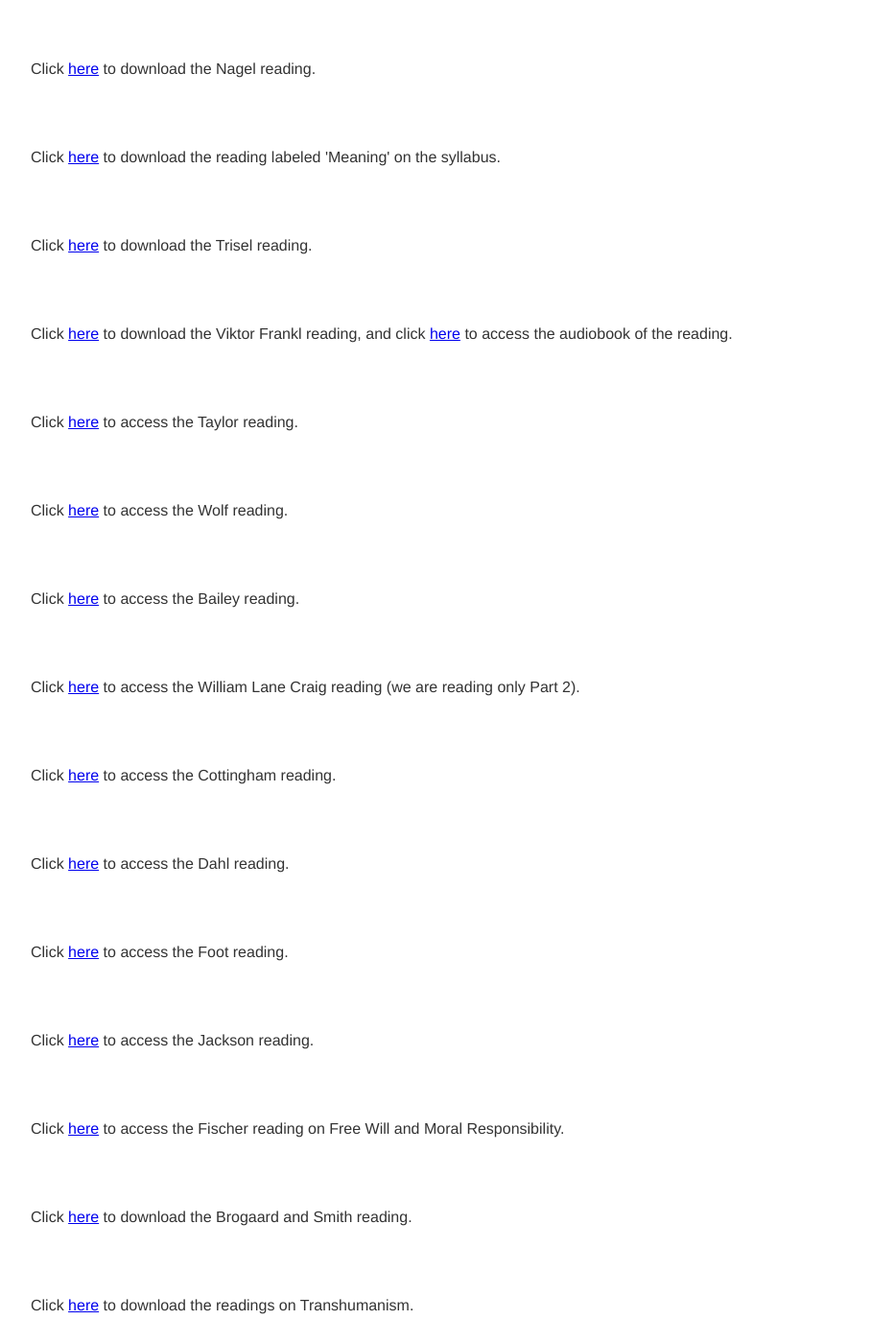
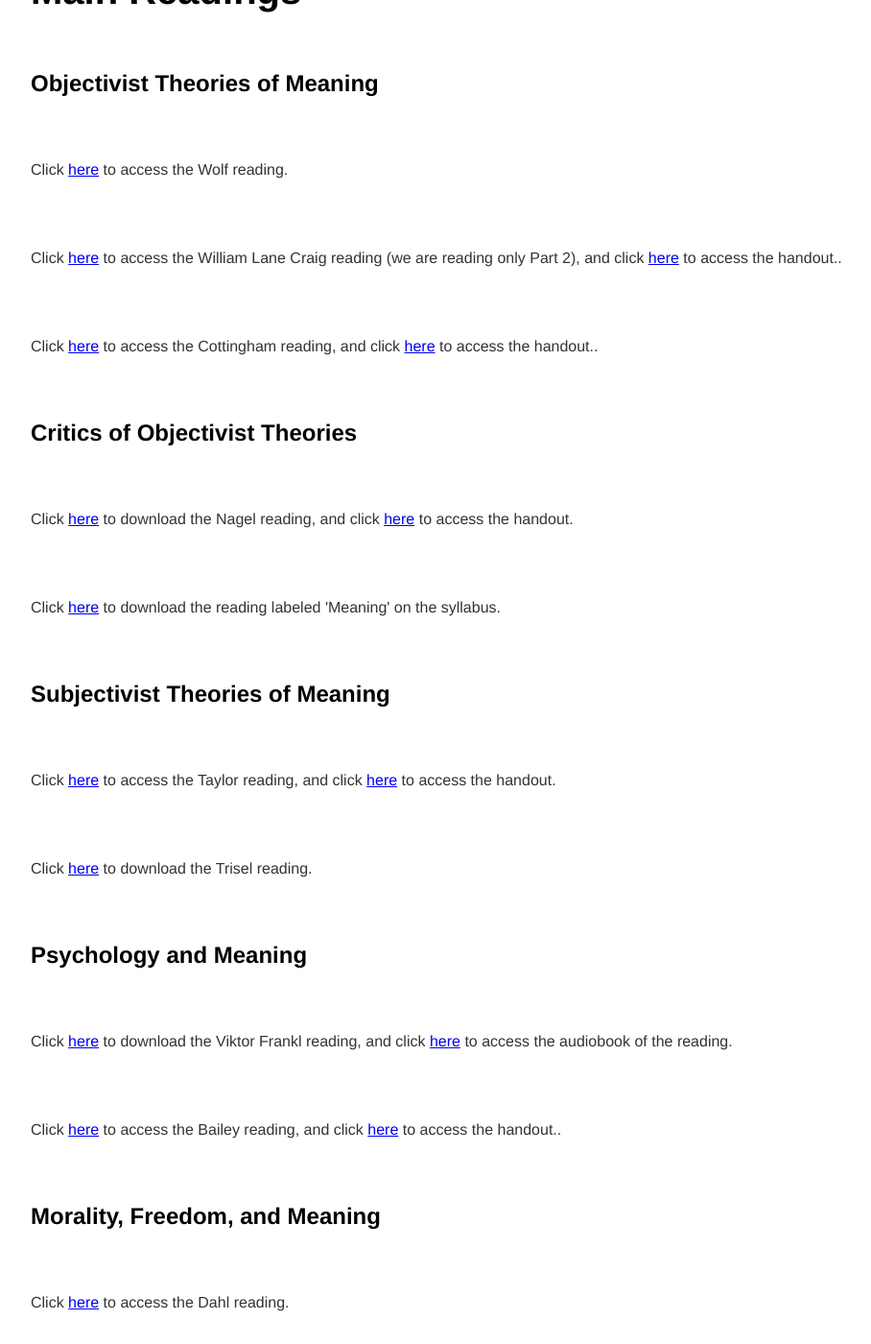
Before and after one commit to kevinjpatton/kevinjpatton.github.io, a Jekyll site: the page built from teaching/phil_1010/index.html, in a window 1280 px wide and 1400 px high, scrolled down 787 px. Shown: the whole window at 96% size, without its empty margins (160-1068 px from the left). Built offline with Jekyll 4.4.1, drawn with Linux system fonts in a browser that asks for light colours; Markdown is read by kramdown in place of the engine named in the settings; some of the changed text lies outside the part shown.

Commit message:
Update index.html

```diff
--- a/teaching/phil_1010/index.html
+++ b/teaching/phil_1010/index.html
@@ -10,31 +10,34 @@ title: Teaching - Phil 1010
 <p>Click <a href="/teaching/phil_1010/Handout - Interview Assignment.pdf" target="_blank">here</a> to access the handout for the <i>Meaningful Conversations</i> assignment.</p>
 <p>Click <a href="/teaching/phil_1010/Handout - Bak EC - Phil1010.pdf" target="_blank">here</a> to access the handout for the Extra Credit assignment.</p>
 
-<h2>Main Readings</h2>
-<p>Click <a href="/teaching/phil_1010/Thomas Nagel - Mortal Questions.pdf" target="_blank">here</a> to download the Nagel reading.</p>
+<h1>Main Readings</h1>
+<h2>Objectivist Theories of Meaning</h2>
+<p>Click <a href="/teaching/phil_1010/Susan Wolf - The Meanings of Lives.pdf" target="_blank">here</a> to access the Wolf reading.</p>
+<p>Click <a href="/teaching/phil_1010/William Lane Craig - Reasonable Faith.pdf" target="_blank">here</a> to access the William Lane Craig reading (we are reading only Part 2), and click <a href="Handout - WLC.pdf" target="_blank">here</a> to access the handout..</p>
+<p>Click <a href="/teaching/phil_1010/John Cottingham - The Meaning of Life and Transcendence.pdf" target="_blank">here</a> to access the Cottingham reading, and click <a href="Handout - Cottingham.pdf" target="_blank">here</a> to access the handout..</p>
+
+<h2>Critics of Objectivist Theories</h2>
+<p>Click <a href="/teaching/phil_1010/Thomas Nagel - Mortal Questions.pdf" target="_blank">here</a> to download the Nagel reading, and click <a href="Handout - Nagel and The Absurd.pdf" target="_blank">here</a> to access the handout.</p>
 <p>Click <a href="/teaching/phil_1010/The Meaning of Life and the Great Philosophers.pdf" target="_blank">here</a> to download the reading labeled 'Meaning' on the syllabus.</p>
+
+<h2>Subjectivist Theories of Meaning</h2>
+<p>Click <a href="/teaching/phil_1010/Richard Taylor - The Meaning of Life.pdf" target="_blank">here</a> to access the Taylor reading, and click <a href="Handout - Taylor.pdf" target="_blank">here</a> to access the handout.</p>
 <p>Click <a href="/teaching/phil_1010/Brook Alan Trisel - Why The Indifference of the Universe is Irrelevant to Lifes Meaning.pdf" target="_blank">here</a> to download the Trisel reading.</p>
+
+<h2>Psychology and Meaning</h2>
 <p>Click <a href="/teaching/phil_1010/Viktor E. Frankl - Man's Search For Meaning.pdf" target="_blank">here</a> to download the Viktor Frankl reading, and click <a href="https://youtu.be/MoyHK_ocfD8?si=0kpp0NixYmhzVHJa" target="_blank">here</a> to access the audiobook of the reading.</p>
-<p>Click <a href="/teaching/phil_1010/Richard Taylor - The Meaning of Life.pdf" target="_blank">here</a> to access the Taylor reading.</p>
-<p>Click <a href="/teaching/phil_1010/Susan Wolf - The Meanings of Lives.pdf" target="_blank">here</a> to access the Wolf reading.</p>
-<p>Click <a href="/teaching/phil_1010/Richard Bailey - Meaning and Frankls Existential Psychiatry.pdf" target="_blank">here</a> to access the Bailey reading.</p>
-<p>Click <a href="/teaching/phil_1010/William Lane Craig - Reasonable Faith.pdf" target="_blank">here</a> to access the William Lane Craig reading (we are reading only Part 2).</p>
-<p>Click <a href="/teaching/phil_1010/John Cottingham - The Meaning of Life and Transcendence.pdf" target="_blank">here</a> to access the Cottingham reading.</p>
+<p>Click <a href="/teaching/phil_1010/Richard Bailey - Meaning and Frankls Existential Psychiatry.pdf" target="_blank">here</a> to access the Bailey reading, and click <a href="Handout - Bailey.pdf" target="_blank">here</a> to access the handout..</p>
+
+<h2>Morality, Freedom, and Meaning</h2>
 <p>Click <a href="/teaching/phil_1010/Norman Dahl - Morality and the Meaning of Life Some First Thoughts.pdf" target="_blank">here</a> to access the Dahl reading.</p>
 <p>Click <a href="/teaching/phil_1010/Philippa Foot - Free WIll Involving Determinism.pdf" target="_blank">here</a> to access the Foot reading.</p>
-<p>Click <a href="/teaching/phil_1010/Frank Jackson - Epiphenomenal Qualia.pdf" target="_blank">here</a> to access the Jackson reading.</p>
 <p>Click <a href="https://www.ucl.ac.uk/~uctytho/dfwFischer2.html" target="_blank">here</a> to access the Fischer reading on Free Will and Moral Responsibility.</p>
 <p>Click <a href="/teaching/phil_1010/Berit Brogaard & Barry Smith - On Luck  Responsibility and the Meaning of Life.pdf" target="_blank">here</a> to download the Brogaard and Smith reading.</p>
+
+<h2>Potpourri </h2>
+<p>Click <a href="/teaching/phil_1010/Frank Jackson - Epiphenomenal Qualia.pdf" target="_blank">here</a> to access the Jackson reading.</p>
 <p>Click <a href="/teaching/phil_1010/Max More and Natasha Vita-More - The Transhumanist Reader.pdf" target="_blank">here</a> to download the readings on Transhumanism.</p>
 
 <h2>Supplemental Readings</h2>
-<p>Click <a href="https://iep.utm.edu/mean-ear/#SH2b" target="_blank">here</a> to access the supplemental reading for Kierkegaard.</p>
+<p>Click <a href="https://iep.utm.edu/mean-ear/#SH2b" target="_blank">here</a> to access the supplemental reading for Kierkegaard, and click <a href="Handout - Kierkegaard.pdf" target="_blank">here</a> to access the handout.</p>
 <p>Click <a href="https://plato.stanford.edu/entries/camus/#SuiAbsHapMytSis" target="_blank">here</a> to access the supplemental reading for Camus.</p>
-
-<h2>Handouts</h2>
-<p>Click <a href="Handout - Nagel and The Absurd.pdf" target="_blank">here</a> to access Nagel handout.</p>
-<p>Click <a href="Handout - Kierkegaard.pdf" target="_blank">here</a> to access Kierkegaard handout.</p>
-<p>Click <a href="Handout - Taylor.pdf" target="_blank">here</a> to access Taylor handout.</p>
-<p>Click <a href="Handout - Bailey.pdf" target="_blank">here</a> to access Bailey handout.</p>
-<p>Click <a href="Handout - WLC.pdf" target="_blank">here</a> to access Craig handout.</p>
-<p>Click <a href="Handout - Cottingham.pdf" target="_blank">here</a> to access Cottingham handout.</p>
```
